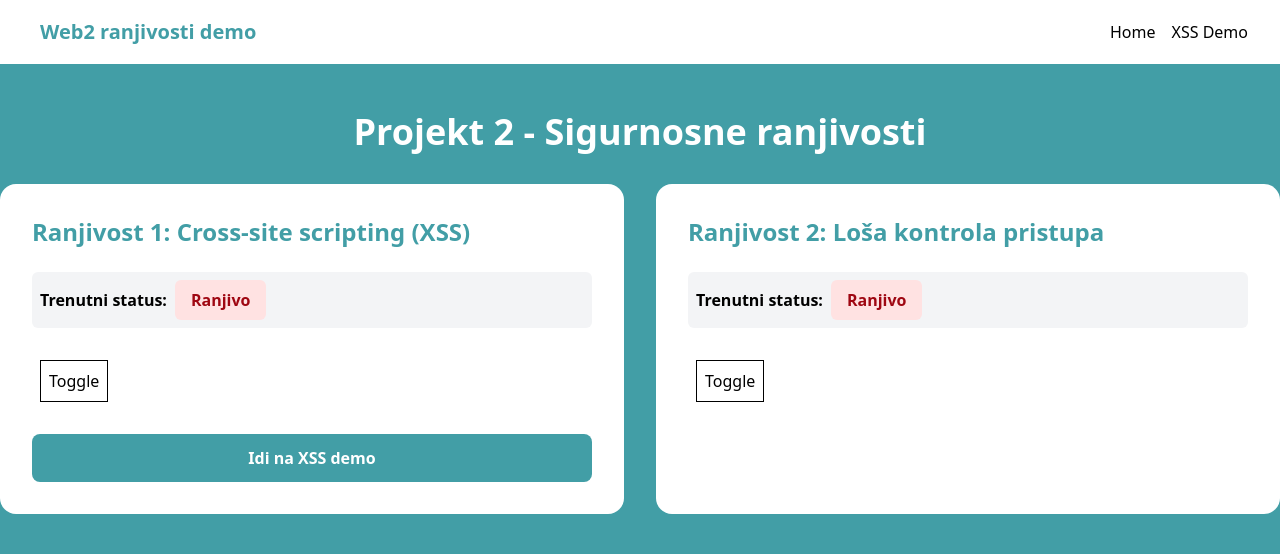
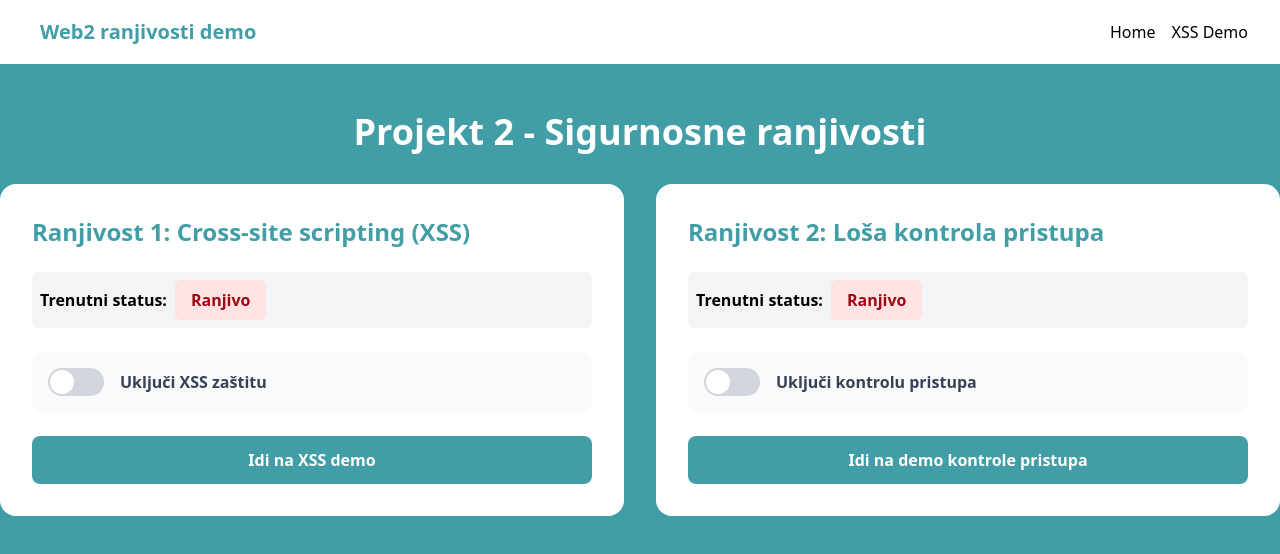
Before and after one commit to dominikpavelic/web2-project2, a React (Vite) app in the folder client/: page / in a window 1280 px wide. Shown: the top 554 px of the page. Built offline with nearby package versions, Linux system fonts and the light colour scheme; no server answers.

Commit message:
implement security toggle

```diff
--- /dev/null
+++ b/client/src/components/Toggle.tsx
@@ -0,0 +1,33 @@
+interface ToggleProps {
+    checked: boolean;
+    onChange: (checked: boolean) => void;
+    label: string;
+}
+
+const Toggle = ({checked, onChange, label}: ToggleProps) => {
+    return (
+        <div className="flex items-center gap-4 p-4 bg-gray-50 rounded-lg">
+            <button
+                type="button"
+                role="switch"
+                // aria-checked={checked}
+                onClick={() => onChange(!checked)}
+                className={`
+                    relative inline-flex h-7 w-14 items-center rounded-full focus:ring-4 focus:ring-primary/50
+                    ${checked ? 'bg-green-500' : 'bg-gray-300'}
+                `}
+            >
+                <span
+                    className={`
+                        inline-block h-6 w-6 rounded-full bg-white transition-transform
+                        ${checked ? 'translate-x-7' : 'translate-x-0.5'}
+                    `}
+                />
+            </button>
+            <span className="font-semibold text-gray-700">{label}</span>
+        </div>
+
+    );
+}
+
+export { Toggle };
--- a/client/src/components/index.ts
+++ b/client/src/components/index.ts
@@ -1 +1,2 @@
 export { NavBar } from './NavBar';
+export { Toggle } from './Toggle';
--- a/client/src/pages/Home.tsx
+++ b/client/src/pages/Home.tsx
@@ -1,8 +1,11 @@
 import * as React from "react";
 import { Link } from "react-router-dom";
+import { Toggle } from "components";
+import { useSecurity } from "hooks";
 
 const Home: React.FC = () => {
 
+    const {config, toggleXSSProtection} = useSecurity();
 
     return (
         <div className="space-y-8">
@@ -17,13 +20,21 @@ const Home: React.FC = () => {
                     <h3 className="text-2xl font-bold text-primary">Ranjivost 1: Cross-site scripting (XSS)</h3>
                     <div className="bg-gray-100 rounded-md flex items-center gap-2 p-2">
                         <p className="font-semibold">Trenutni status:</p>
-                        <span className="font-bold rounded-md bg-red-100 text-red-800 px-4 py-2 ">Ranjivo</span>
+                        <span className={`font-bold rounded-md  px-4 py-2  ${
+                            config.xssProtection
+                                ? 'bg-green-100 text-green-800'
+                                : 'bg-red-100 text-red-800'
+                        }`}>
+                            {config.xssProtection ? "Zaštićeno" : "Ranjivo"}
+                        </span>
                     </div>
 
                     <div>
-                        <button className="border m-2 p-2" onClick={() => console.log("toggle")}>
-                            Toggle
-                        </button>
+                        <Toggle
+                            checked={config.xssProtection}
+                            onChange={toggleXSSProtection}
+                            label={"Uključi XSS zaštitu"}
+                        />
                     </div>
 
                     <Link to="/xss-demo" className="btn btn-primary w-full text-center block">
@@ -35,14 +46,26 @@ const Home: React.FC = () => {
                     <h3 className="text-2xl font-bold text-primary">Ranjivost 2: Loša kontrola pristupa</h3>
                     <div className="bg-gray-100 rounded-md flex items-center gap-2 p-2">
                         <p className="font-semibold">Trenutni status:</p>
-                        <span className="font-bold rounded-md bg-red-100 text-red-800 px-4 py-2 ">Ranjivo</span>
+                        <span className={`font-bold rounded-md  px-4 py-2  ${
+                            config.xssProtection
+                                ? 'bg-green-100 text-green-800'
+                                : 'bg-red-100 text-red-800'
+                        }`}>
+                            {config.xssProtection ? "Zaštićeno" : "Ranjivo"}
+                        </span>
                     </div>
 
                     <div>
-                        <button className="border m-2 p-2" onClick={() => console.log("toggle")}>
-                            Toggle
-                        </button>
+                        <Toggle
+                            checked={false}
+                            onChange={()=> console.log('Toggle Access Control')}
+                            label={"Uključi kontrolu pristupa"}
+                        />
                     </div>
+
+                    <Link to="/acces-control-demo" className="btn btn-primary w-full text-center block">
+                        Idi na demo kontrole pristupa
+                    </Link>
                 </div>
             </div>
         </div>
--- a/client/src/pages/XSSDemo.tsx
+++ b/client/src/pages/XSSDemo.tsx
@@ -1,5 +1,5 @@
 import { useEffect, useState } from "react";
-import type { Comment } from "../types";
+import type { Comment } from "types";
 import { xssApi } from "services";
 
 const XSS_EXAMPLES = [
@@ -15,7 +15,7 @@ const XSSDemo = () => {
 
 
     useEffect(() => {
-        loadComments();
+        void loadComments();
     }, []);
 
     const loadComments = async () => {
```
